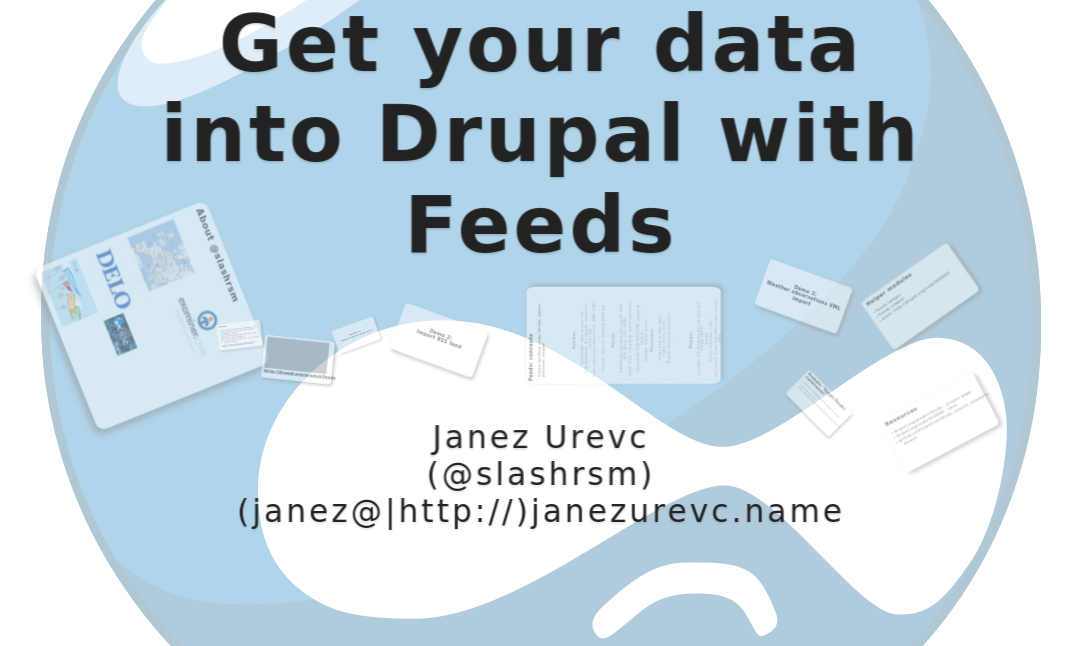
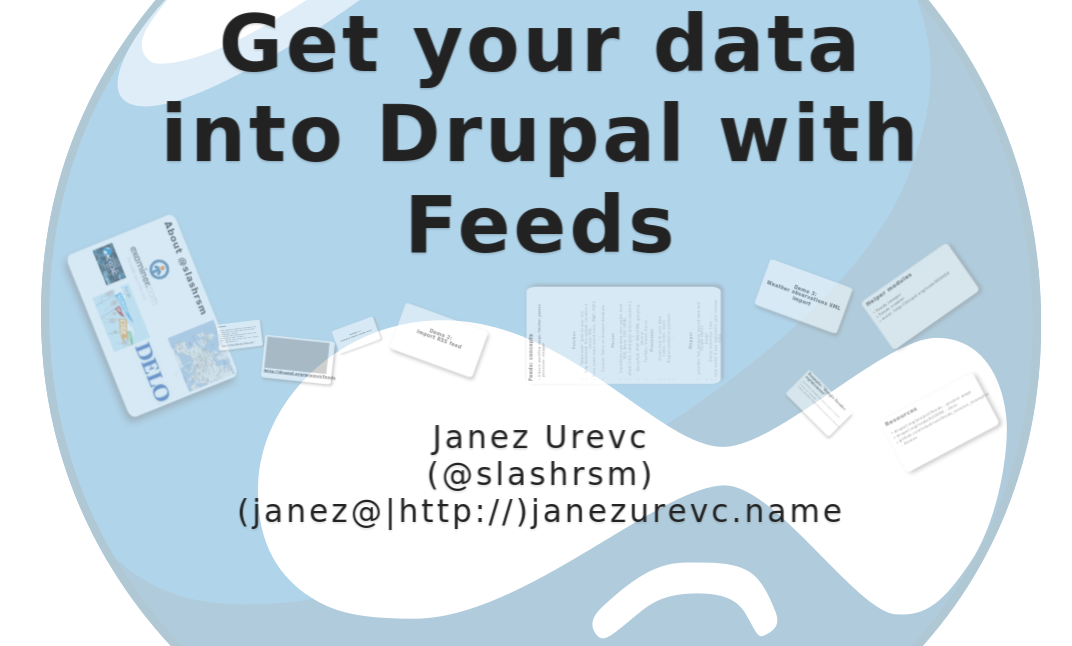
Before and after one commit to slashrsm/feeds-session, a PHP site: page / in a window 1280 px wide. Shown: the part 162-808 px from the top of the page, without its empty margins (99-1171 px from the left). Run offline with PHP 8.4, Linux system fonts and the light colour scheme; some web fonts are replaced; grey boxes are pictures that could not be loaded.

Commit message:
Add images.

```diff
--- a/css/style.css
+++ b/css/style.css
@@ -121,3 +121,39 @@ body .step:not(#container).demo {
     text-align: center;
     padding-top: 5em;
 }
+
+
+/* ABOUT */
+.step#about-me {
+  min-height: 600px;
+}
+
+#about-me .map {
+  position: absolute;
+  top: 15px;
+  right: 15px;
+}
+
+#about-me .examiner {
+  position: absolute;
+  top: 70px;
+  left: 5px;
+}
+
+#about-me .delo {
+  position: absolute;
+  top: 270px;
+  right: 15px;
+}
+
+#about-me .soc-2012 {
+  position: absolute;
+  top: 350px;
+  left: 25px;
+}
+
+#about-me .soc-2013 {
+  position: absolute;
+  top: 350px;
+  right: 350px;
+}
```
Also changed, not shown: images/newspaper.png (added).
